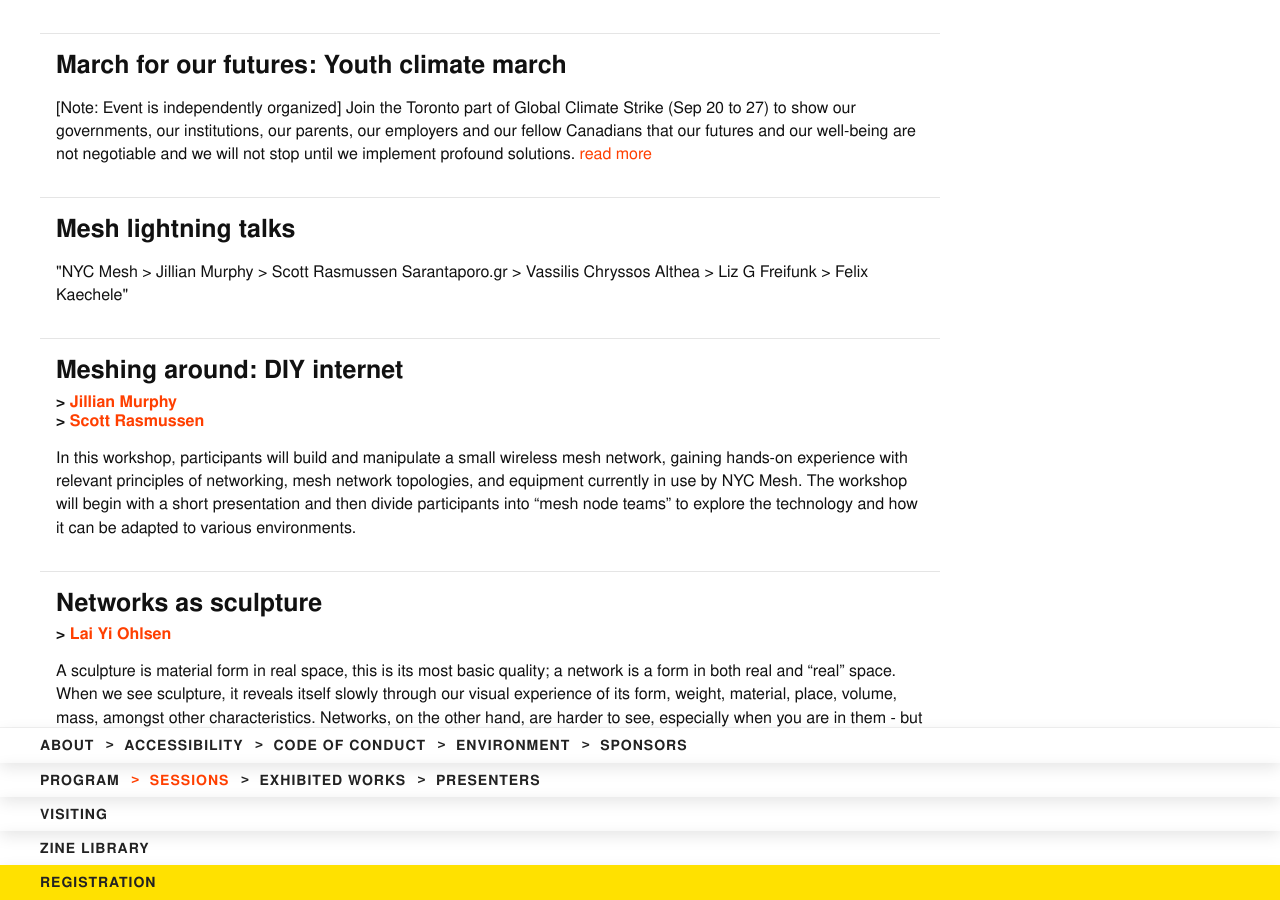
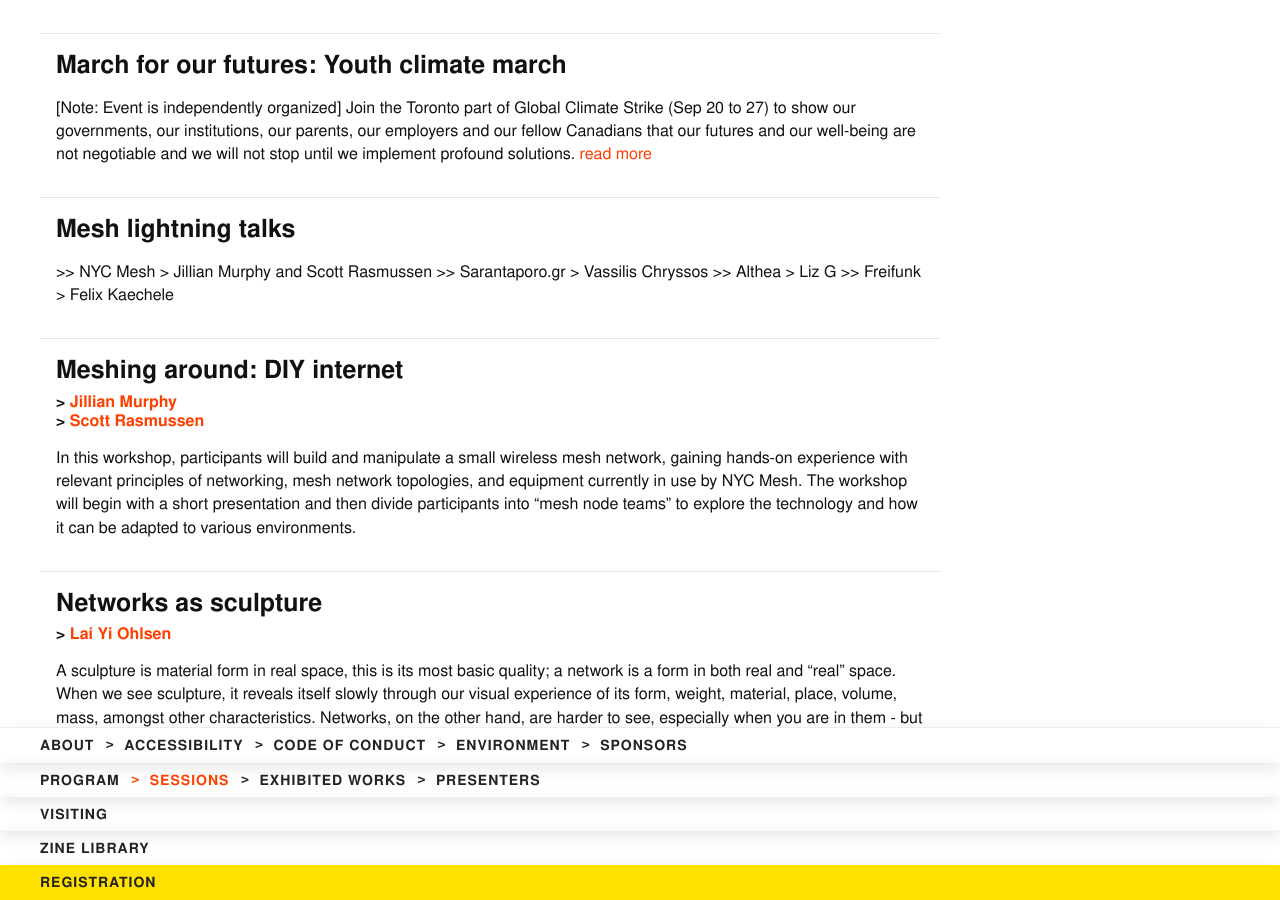
Before and after one commit to ournetworks/ournetworks.ca, a Jekyll site: the page built from program.md, in a window 1280 px wide and 900 px high, scrolled down 8473 px. Built offline with Jekyll 4.4.1, drawn with Linux system fonts in a browser that asks for light colours.

Commit message:
clean up mesh lightning talks data

```diff
--- a/_data/sessions.yml
+++ b/_data/sessions.yml
@@ -436,11 +436,11 @@
   - sessionID: 19005
     title: "Mesh lightning talks"
     sessionType: "talks"
-    description: >
-      "NYC Mesh > Jillian Murphy > Scott Rasmussen
-      Sarantaporo.gr > Vassilis Chryssos
-      Althea > Liz G
-      Freifunk > Felix Kaechele"
+    description: |
+      >> NYC Mesh > Jillian Murphy and Scott Rasmussen
+      >> Sarantaporo.gr > Vassilis Chryssos
+      >> Althea > Liz G
+      >> Freifunk > Felix Kaechele
     date: 2019-09-22
     length: 1.0
 
```
